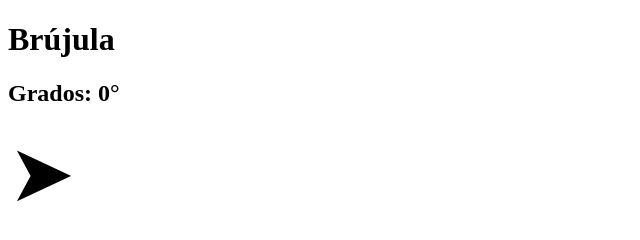
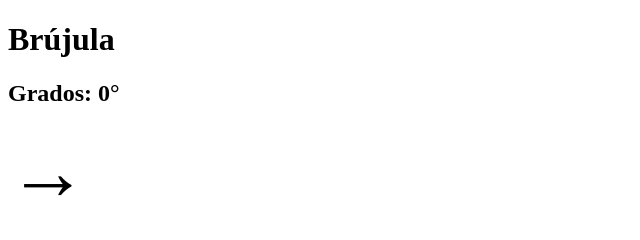
Before and after one commit to omarmata94/Girosc-pio, a plain HTML site: page index.html in a window 1280 px wide. Shown: the whole page, without its empty margins (0-640 px from the left). Drawn offline with Linux system fonts and the light colour scheme.

Commit message:
Update index.html

```diff
--- a/index.html
+++ b/index.html
@@ -8,7 +8,7 @@
 <body>
   <h1>Brújula</h1>
   <h2>Grados: <span id="grados">0</span>°</h2>
-  <div id="flecha" style="font-size:80px;">➤</div>
+  <div id="flecha" style="font-size:80px;">→</div>
 
   <script>
     if (window.DeviceOrientationEvent) {
```
